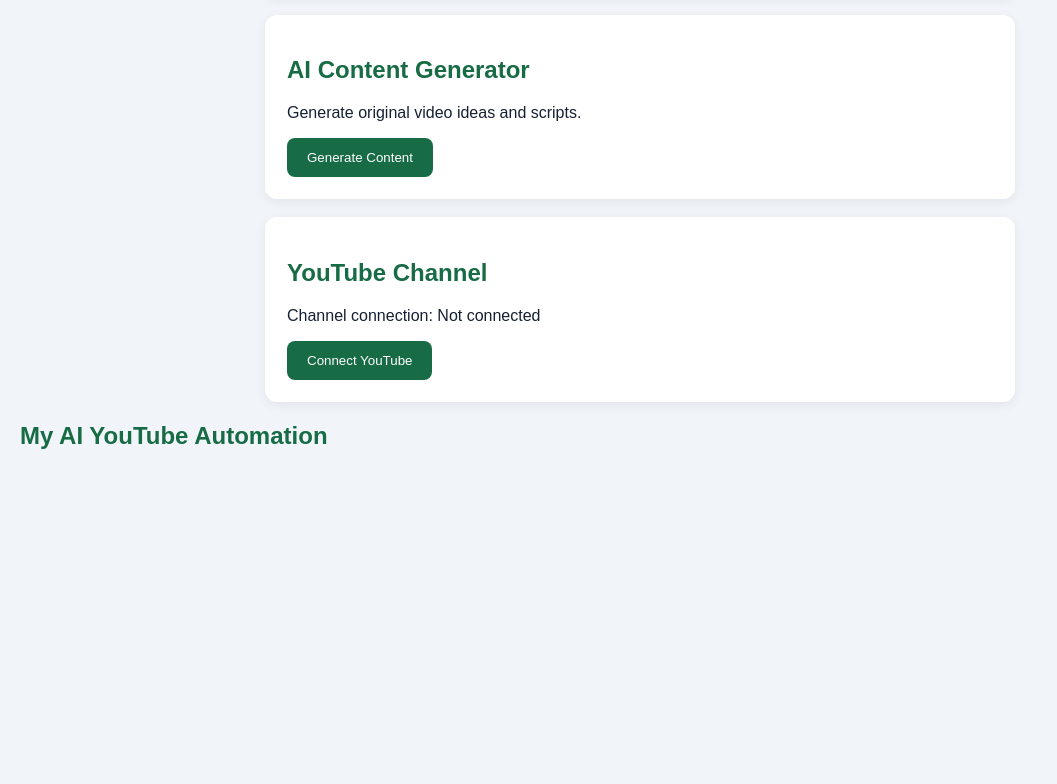
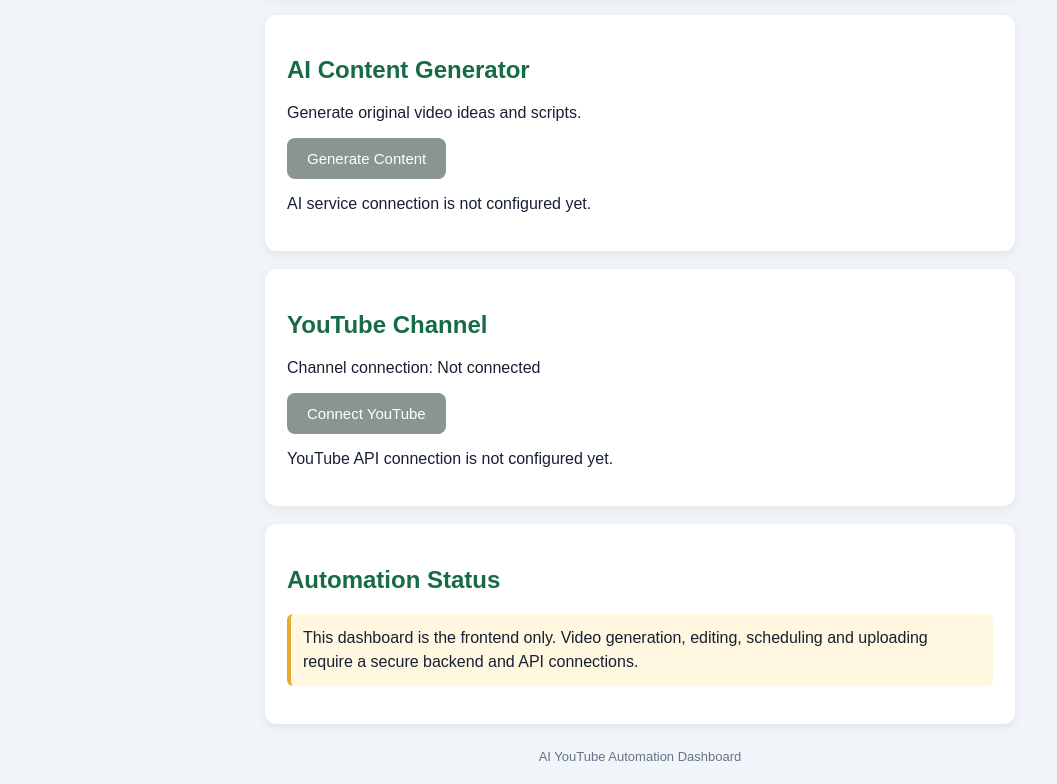
Before and after one commit to begummdrehana97-lab/ai-youtube-automation, a plain HTML site: page index.html in a window 1280 px wide. Shown: the part 583-1367 px from the top of the page, without its empty margins (0-1057 px from the left). Before the commit the page ends 1073 px from the top, so only its background shows below. Drawn offline with Linux system fonts and the light colour scheme.

Commit message:
Update index.html

```diff
--- a/index.html
+++ b/index.html
@@ -4,10 +4,12 @@
   <meta charset="UTF-8">
   <meta name="viewport" content="width=device-width, initial-scale=1.0">
   <title>AI YouTube Automation</title>
+
   <style>
     * {
       box-sizing: border-box;
     }
+
     body {
       margin: 0;
       padding: 20px;
@@ -15,10 +17,12 @@ body {
       background: #f1f5f9;
       color: #172033;
     }
+
     .container {
       max-width: 750px;
       margin: auto;
     }
+
     header {
       background: #176b45;
       color: white;
@@ -26,6 +30,7 @@ header {
       border-radius: 15px;
       text-align: center;
     }
+
     .card {
       background: white;
       padding: 22px;
@@ -33,9 +38,11 @@ header {
       border-radius: 12px;
       box-shadow: 0 3px 12px #0001;
     }
+
     h2 {
       color: #176b45;
     }
+
     button {
       background: #176b45;
       color: white;
@@ -43,13 +50,36 @@ button {
       padding: 12px 20px;
       border-radius: 8px;
       cursor: pointer;
+      font-size: 15px;
     }
+
+    button:disabled {
+      background: #89958e;
+      cursor: not-allowed;
+    }
+
     .status {
       color: #176b45;
       font-weight: bold;
     }
+
+    .notice {
+      background: #fff7df;
+      border-left: 4px solid #e3ad32;
+      padding: 12px;
+      border-radius: 6px;
+      line-height: 1.5;
+    }
+
+    footer {
+      text-align: center;
+      margin-top: 25px;
+      color: #64748b;
+      font-size: 13px;
+    }
   </style>
 </head>
+
 <body>
   <div class="container">
 
@@ -73,19 +103,30 @@ button {
     <div class="card">
       <h2>AI Content Generator</h2>
       <p>Generate original video ideas and scripts.</p>
-<button onclick="alert('AI Generator will be connected later.')">
-Generate Content
-</button>
+      <button disabled>Generate Content</button>
+      <p>AI service connection is not configured yet.</p>
     </div>
 
     <div class="card">
       <h2>YouTube Channel</h2>
       <p>Channel connection: Not connected</p>
-<button onclick="alert('YouTube connection will be added later.')">
-Connect YouTube
-</button>
+      <button disabled>Connect YouTube</button>
+      <p>YouTube API connection is not configured yet.</p>
     </div>
+
+    <div class="card">
+      <h2>Automation Status</h2>
+      <p class="notice">
+        This dashboard is the frontend only. Video generation,
+        editing, scheduling and uploading require a secure backend
+        and API connections.
+      </p>
+    </div>
+
+    <footer>
+      AI YouTube Automation Dashboard
+    </footer>
 
   </div>
 </body>
-</html><h2>My AI YouTube Automation</h2>
+</html>
```
Lines whose indentation alone changed are shown as unchanged.
